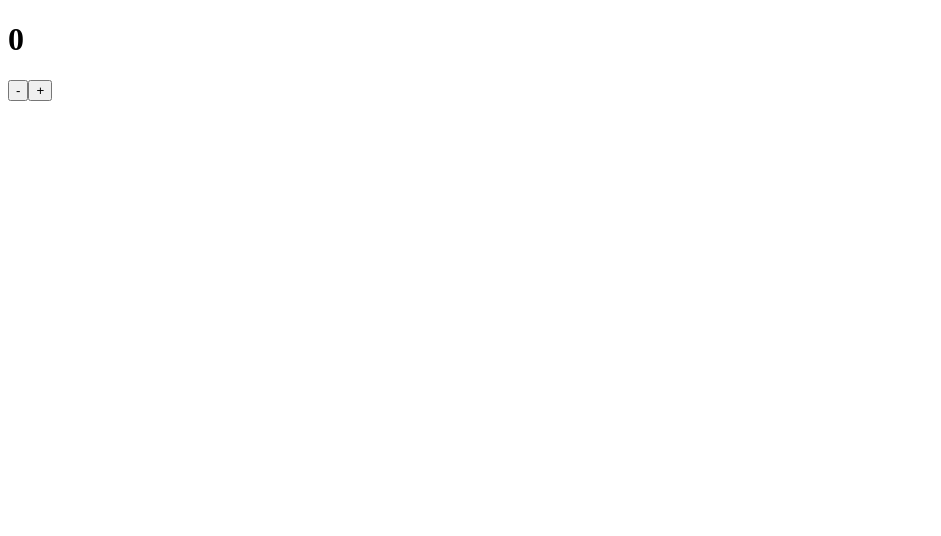
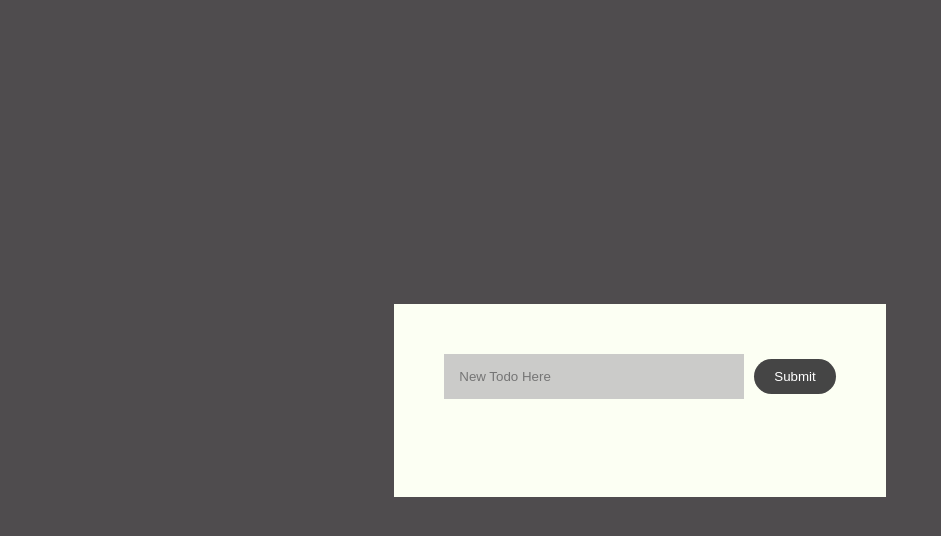
Before and after one commit to gabrielmussafiri/02-Project-Beginners-React, a React (Vite) app: page / in a window 1280 px wide. Shown: the top 536 px of the page, without its empty margins (0-941 px from the left). Built offline with nearby package versions, Linux system fonts and the light colour scheme.

Commit message:
todos completed

```diff
--- a/src/App.jsx
+++ b/src/App.jsx
@@ -1,10 +1,12 @@
 import React from 'react'
 import Counter from './components/Counter'
+import Todo from './components/Todo'
 
 const App = () => {
   return (
     <div>
-      <Counter/>
+      {/* <Counter/> */}
+      <Todo/>
     </div>
   )
 }
--- a/src/components/Counter.jsx
+++ b/src/components/Counter.jsx
@@ -1,6 +1,6 @@
 import React from 'react'
 import { useState } from 'react';
-import "../style.css"
+import "../style_count.css"
 
 const Counter = () => {
 
--- a/src/components/Todo.jsx
+++ b/src/components/Todo.jsx
@@ -0,0 +1,66 @@
+import React, { useState } from 'react'
+import "../style_todos.css"
+
+
+const Todo = () => {
+    const defaultTodos = [
+        {
+            text: "Learn React",
+            id: 1
+        },
+        {
+            text: "Learn Firebase",
+            id: 2
+        },
+        {
+            text: "Learn GraphQL",
+            id: 3
+        }
+    ]
+
+    const [todos , setTodos]= useState([])
+    const[input , setInput]= useState("")
+
+
+
+
+    const handleSubmit =()=>{
+
+        setTodos((todos) => [
+            ...todos,
+            {
+                text: input,
+                id: Math.floor(Math.random() * 1000)
+            }
+        ]);
+
+
+
+        setInput("")
+    }
+    const removeTodo =(id) =>{
+
+        setTodos((todos) => todos.filter((todo) => todo.id !== id))
+    }
+
+
+
+
+  return (
+    <div className='container'>
+        <input type="text" placeholder='New Todo Here' value={input} onChange={e =>setInput(e.target.value)} />
+
+        <button onClick={handleSubmit}>Submit</button>
+        <ul className="todos-list">
+            {todos.map(({text ,id})=>(
+                <li className='todo' key={id}>
+                    <span>{text}</span>
+                    <button className='close' onClick={()=>removeTodo(id)}>x</button>
+                </li>
+            ))}
+        </ul>
+    </div>
+  )
+}
+
+export default Todo
--- a/src/style.css
+++ b/src/style_count.css
@@ -1,4 +1,3 @@
-/* COUNT STYLE */
 /* * {
   padding: 0;
   margin: 0;
@@ -35,8 +34,3 @@
   color: #fff;
   cursor: pointer;
 } */
-
-/* END COUNT STYLE */
-
-/* BEGIN TODO STYLE */
-/* END TODO STYLE */
--- /dev/null
+++ b/src/style_todos.css
@@ -0,0 +1,58 @@
+* {
+  padding: 0;
+  margin: 0;
+  box-sizing: border-box;
+}
+
+body {
+  background: #4f4c4e;
+  height: 100vh;
+  display: flex;
+  justify-content: center;
+  align-items: center;
+}
+
+.container {
+  background: #fcfff3;
+  padding: 50px;
+}
+
+input {
+  padding: 15px;
+  border: none;
+  outline: none;
+  background: #cbcbc9;
+  width: 300px;
+  margin-right: 10px;
+}
+
+button {
+  border-radius: 100px;
+  background: #454545;
+  padding: 5px;
+  outline: none;
+  border: none;
+  color: #fff;
+  padding: 10px 20px;
+  cursor: pointer;
+}
+
+.todos-list {
+  margin-top: 3rem;
+}
+
+.todo {
+  list-style: none;
+  display: flex;
+  justify-content: space-between;
+  align-items: center;
+  background: #92b047;
+  padding: 7px 20px;
+  margin: 10px;
+  font-family: sans-serif;
+}
+
+.close {
+  padding: 5px 10px;
+  cursor: pointer;
+}
```
